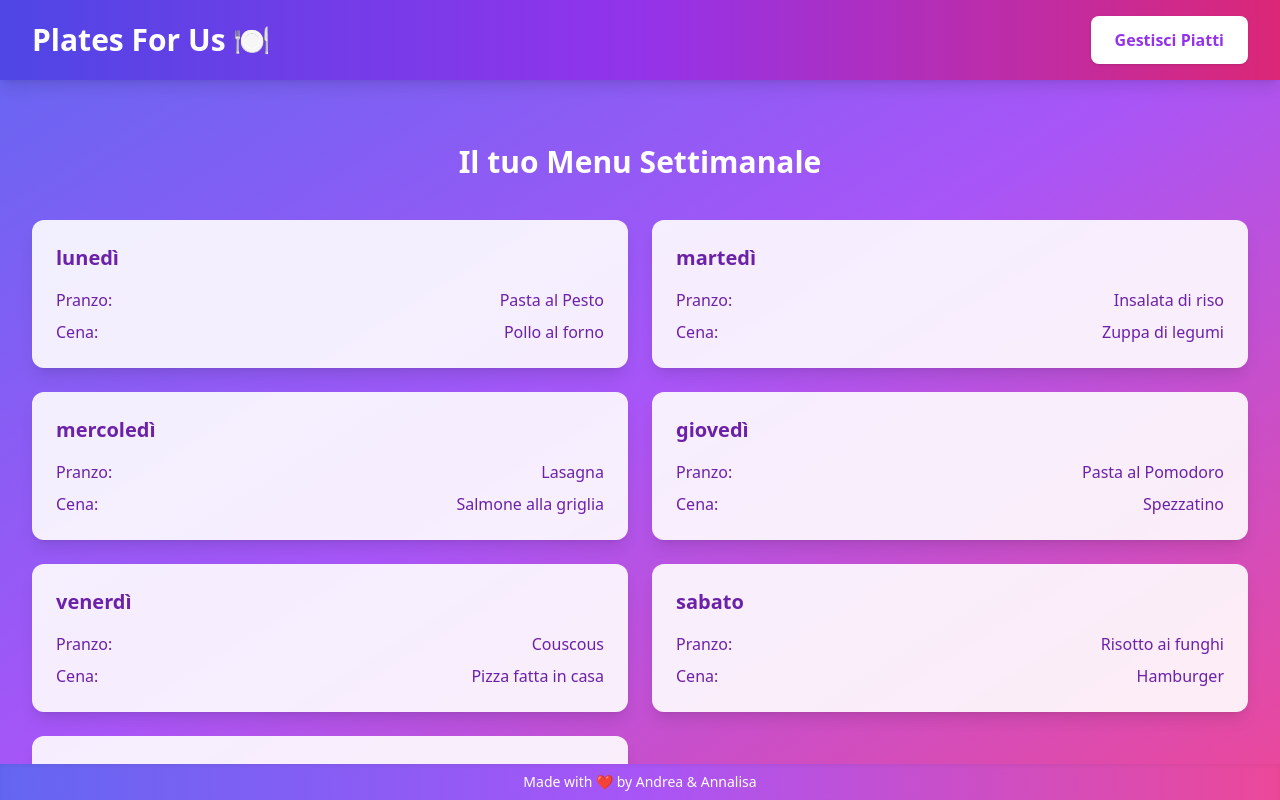
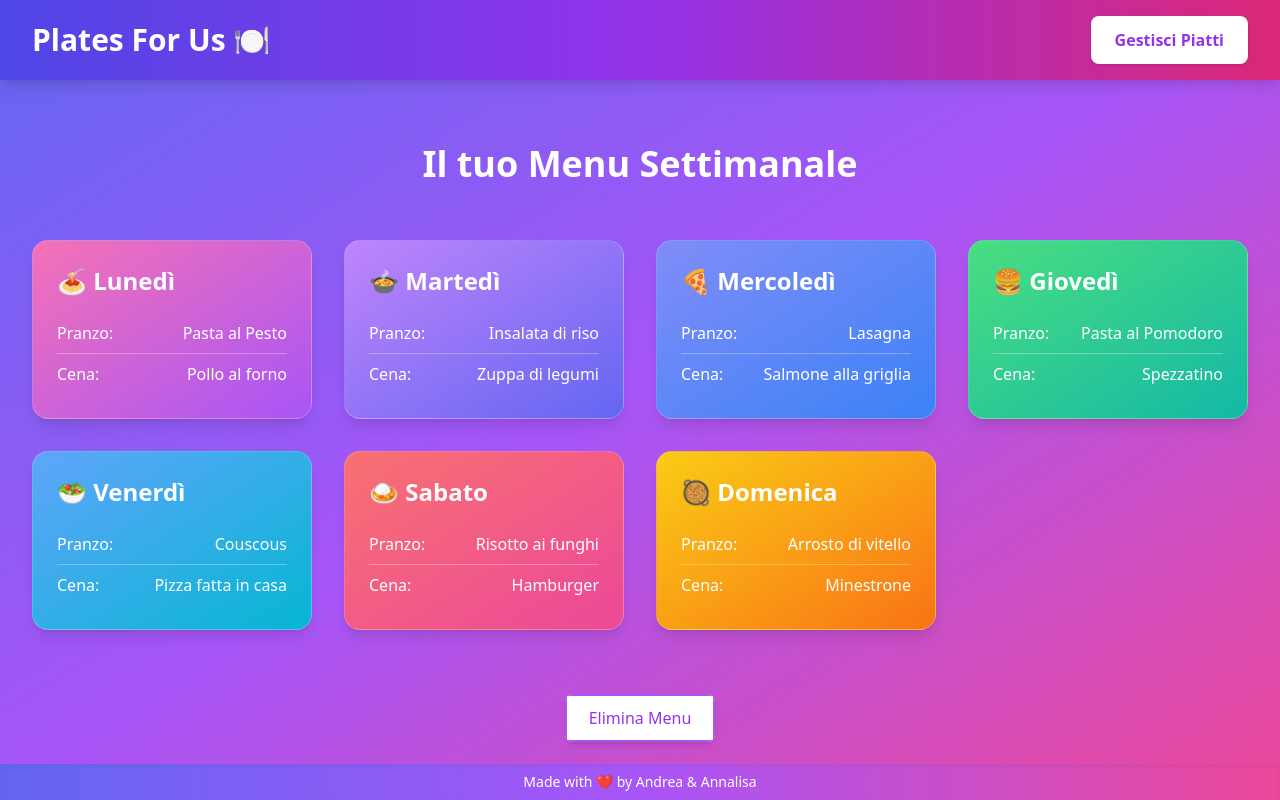
Before and after one commit to achiericati/platesforus, a React app: page / in a window 1280 px wide. Built offline with nearby package versions, Linux system fonts and the light colour scheme.

Commit message:
buon punto ui

```diff
--- a/frontend/src/App.tsx
+++ b/frontend/src/App.tsx
@@ -1,10 +1,13 @@
 import React, { useState } from 'react';
+import { motion } from 'framer-motion';
 import DishesView from './routes/DishesView';
 
+// Tipi per i dati
 type Meal = string;
 type DayMenu = { pranzo: Meal; cena: Meal; };
 type WeeklyMenuType = { [giorno: string]: DayMenu; };
 
+// Menu settimanale mockato
 const mockWeeklyMenu: WeeklyMenuType = {
   lunedì: { pranzo: 'Pasta al Pesto', cena: 'Pollo al forno' },
   martedì: { pranzo: 'Insalata di riso', cena: 'Zuppa di legumi' },
@@ -15,30 +18,60 @@ const mockWeeklyMenu: WeeklyMenuType = {
   domenica: { pranzo: 'Arrosto di vitello', cena: 'Minestrone' },
 };
 
+// Gradients e icone per i giorni
+const gradients = [
+  'from-pink-400 to-purple-500',
+  'from-purple-400 to-indigo-500',
+  'from-indigo-400 to-blue-500',
+  'from-green-400 to-teal-500',
+  'from-blue-400 to-cyan-500',
+  'from-red-400 to-pink-500',
+  'from-yellow-400 to-orange-500'
+];
+
+const icons = ['🍝', '🍲', '🍕', '🍔', '🥗', '🍛', '🥘'];
+
+// Componente WeeklyMenu migliorato
 interface WeeklyMenuProps {
   menu: WeeklyMenuType;
 }
 
 const WeeklyMenu: React.FC<WeeklyMenuProps> = ({ menu }) => {
   return (
-    <div className="flex flex-col px-4 py-8 space-y-4">
-      <h2 className="text-3xl font-bold text-center mb-6">Il tuo Menu Settimanale</h2>
-      <div className="grid grid-cols-1 md:grid-cols-2 gap-6">
-        {Object.entries(menu).map(([giorno, pasti]) => (
-          <div
+    <div className="flex flex-col px-4 py-8 space-y-8">
+      <motion.h2
+        className="text-4xl font-bold text-center mb-6"
+        initial={{ opacity: 0, y: -20 }}
+        animate={{ opacity: 1, y: 0 }}
+      >
+        Il tuo Menu Settimanale
+      </motion.h2>
+
+      <div className="grid grid-cols-1 md:grid-cols-2 lg:grid-cols-3 xl:grid-cols-4 gap-8">
+        {Object.entries(menu).map(([giorno, pasti], index) => (
+          <motion.div
             key={giorno}
-            className="bg-white bg-opacity-90 text-purple-800 rounded-xl shadow-lg p-6 hover:scale-105 transform transition-transform"
+            className={`bg-white bg-opacity-20 backdrop-blur-md rounded-2xl shadow-lg p-6 border border-white/20 transition-transform hover:scale-105 cursor-pointer
+              bg-gradient-to-br ${gradients[index % gradients.length]}`}
+            initial={{ opacity: 0, y: 50 }}
+            animate={{ opacity: 1, y: 0 }}
+            transition={{ delay: index * 0.1, type: 'spring', stiffness: 80 }}
           >
-            <h3 className="text-xl font-semibold mb-4">{giorno}</h3>
-            <div className="flex justify-between mb-2">
-              <span className="font-medium">Pranzo:</span>
-              <span>{pasti.pranzo}</span>
+            <div className="flex items-center justify-between mb-4">
+              <h3 className="text-2xl font-semibold text-white">
+                {icons[index % icons.length]} {giorno.charAt(0).toUpperCase() + giorno.slice(1)}
+              </h3>
             </div>
-            <div className="flex justify-between">
-              <span className="font-medium">Cena:</span>
-              <span>{pasti.cena}</span>
+
+            <div className="flex justify-between py-2 border-b border-white/30">
+              <span className="font-medium text-white">Pranzo:</span>
+              <span className="text-white">{pasti.pranzo}</span>
             </div>
-          </div>
+            <div className="flex justify-between py-2">
+              <span className="font-medium text-white">Cena:</span>
+              <span className="text-white">{pasti.cena}</span>
+            </div>
+          </motion.div>
         ))}
       </div>
     </div>
@@ -64,12 +97,14 @@ const App: React.FC = () => {
       <header className="flex justify-between items-center px-8 py-4 bg-gradient-to-r from-indigo-600 via-purple-600 to-pink-600 shadow-lg">
         <h1 className="text-3xl font-semibold text-white">Plates For Us 🍽️</h1>
         {!showManageDishes && (
-          <button
+          <motion.button
             className="bg-white text-purple-600 font-semibold px-6 py-3 rounded-lg shadow hover:bg-gray-200 transition-colors outline-none focus:outline-none"
+            whileHover={{ scale: 1.05 }}
+            whileTap={{ scale: 0.95 }}
             onClick={handleManageDishesClick}
           >
             Gestisci Piatti
-          </button>
+          </motion.button>
         )}
       </header>
 
@@ -79,27 +114,48 @@ const App: React.FC = () => {
           weeklyMenu ? (
             <div className="px-4 py-8">
               <WeeklyMenu menu={weeklyMenu} />
+
               <div className="flex justify-center mt-8">
-                <button
-                  className="bg-white text-purple-600 font-semibold px-6 py-3 rounded-lg shadow hover:bg-gray-200 transition-colors outline-none focus:outline-none"
+                <motion.button
+                  className="relative inline-flex items-center justify-center px-6 py-3 overflow-hidden font-medium text-purple-600 rounded-lg shadow-md group"
+                  whileHover={{ scale: 1.05 }}
+                  whileTap={{ scale: 0.95 }}
                   onClick={() => setWeeklyMenu(null)}
                 >
-                  Elimina Menu
-                </button>
+                  <span className="absolute inset-0 w-full h-full transition duration-300 ease-out transform translate-x-1 translate-y-1 bg-purple-500 group-hover:-translate-x-0 group-hover:-translate-y-0"></span>
+                  <span className="absolute inset-0 w-full h-full bg-white border-2 border-purple-500 group-hover:bg-purple-500"></span>
+                  <span className="relative text-purple-600 group-hover:text-white">
+                    Elimina Menu
+                  </span>
+                </motion.button>
               </div>
             </div>
           ) : (
             <div className="flex flex-col justify-center items-center text-center px-6 py-12">
-              <h2 className="text-4xl font-bold text-white mb-6">Il tuo menu settimanale, semplice e veloce</h2>
-              <p className="text-lg text-white mb-10 max-w-lg mx-auto">
+              <motion.h2
+                className="text-4xl font-bold text-white mb-6"
+                initial={{ opacity: 0, y: -20 }}
+                animate={{ opacity: 1, y: 0 }}
+              >
+                Il tuo menu settimanale, semplice e veloce
+              </motion.h2>
+              <motion.p
+                className="text-lg text-white mb-10 max-w-lg mx-auto"
+                initial={{ opacity: 0 }}
+                animate={{ opacity: 1 }}
+                transition={{ delay: 0.2 }}
+              >
                 Genera il piano pasti della settimana con i piatti che conosci e ami cucinare!
-              </p>
-              <button
+              </motion.p>
+
+              <motion.button
                 className="bg-white text-purple-600 text-lg font-bold px-10 py-4 rounded-full shadow-lg hover:bg-gray-100 transition-all"
+                whileHover={{ scale: 1.05 }}
+                whileTap={{ scale: 0.95 }}
                 onClick={() => setWeeklyMenu(mockWeeklyMenu)}
               >
                 Genera Menu Settimanale
-              </button>
+              </motion.button>
             </div>
           )
         )}
--- a/package.json
+++ b/package.json
@@ -14,6 +14,7 @@
   "author": "",
   "license": "ISC",
   "dependencies": {
+    "framer-motion": "^12.5.0",
     "react": "^18.3.1",
     "react-dom": "^18.3.1",
     "react-icons": "^5.5.0",
```
